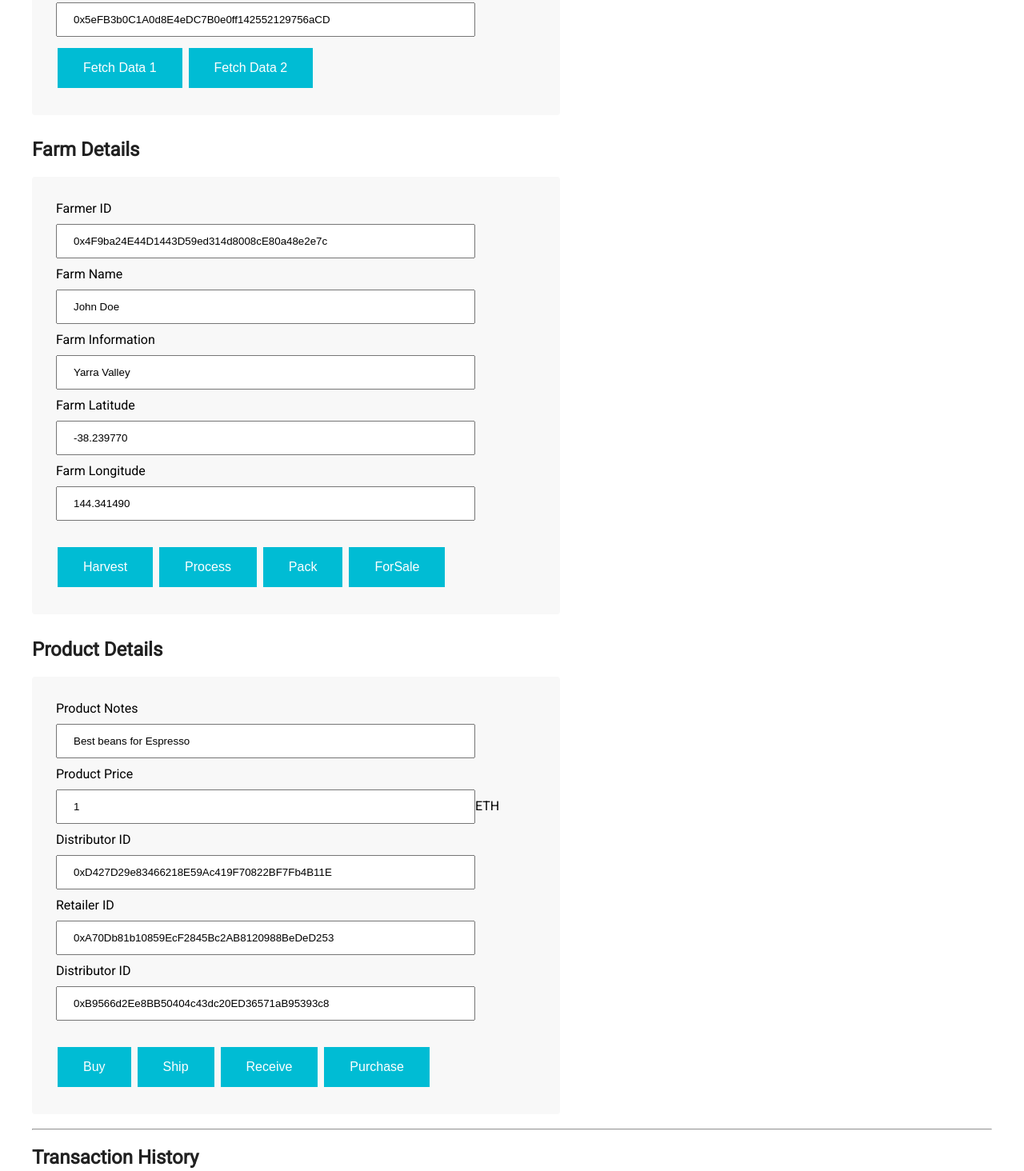
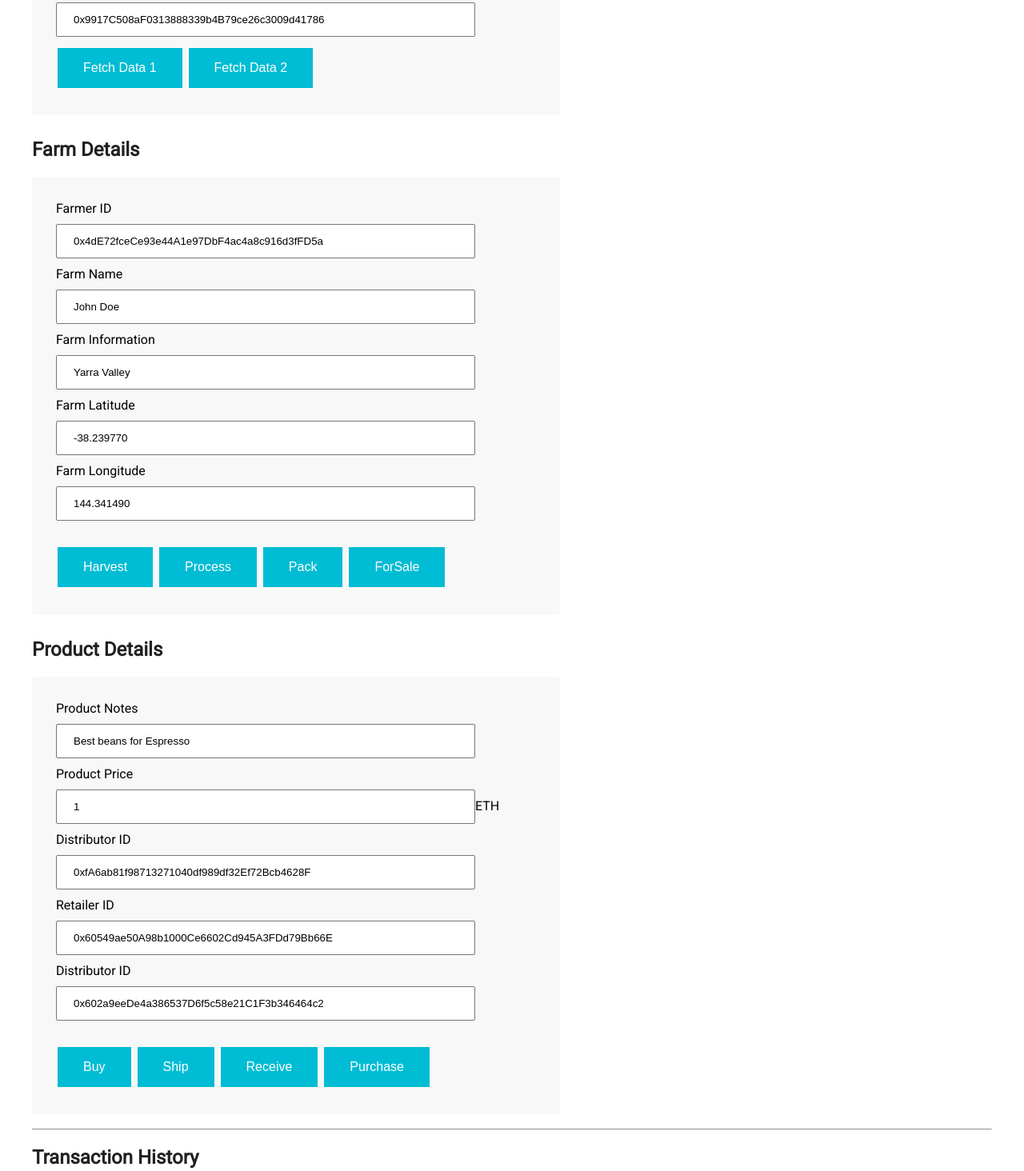
Before and after one commit to ismail-30/Udacity_Blockchain_project3, a website: page project-6/src/index.html in a window 1280 px wide. Shown: the part 591-2055 px from the top of the page at 80% size. Drawn offline with nearby package versions, Linux system fonts and the light colour scheme; files that its build step writes are made by us from their sources; no server answers; files whose address does not match are found by name.

Commit message:
Update address in index.html

```diff
--- a/project-6/src/index.html
+++ b/project-6/src/index.html
@@ -35,7 +35,7 @@
             <input type="number" id="upc" name="upc" value=1><br>
             Current Owner ID
             <br>
-            <input type="text" id="ownerID" name="ownerID" value="0x5eFB3b0C1A0d8E4eDC7B0e0ff142552129756aCD" size="50"><br>
+            <input type="text" id="ownerID" name="ownerID" value="0x9917C508aF0313888339b4B79ce26c3009d41786" size="50"><br>
             <div class=button-div>
                 <button class="btn-fetchOne" id="button" type="button" data-id="9">Fetch Data 1</button>
                 <button class="btn-fetchTwo" id="button" type="button" data-id="10">Fetch Data 2</button>
@@ -46,7 +46,7 @@
         <div class="form-group">
             Farmer ID
             <br>
-            <input type="text" id="originFarmerID" name="originFarmerID" value="0x4F9ba24E44D1443D59ed314d8008cE80a48e2e7c"
+            <input type="text" id="originFarmerID" name="originFarmerID" value="0x4dE72fceCe93e44A1e97DbF4ac4a8c916d3fFD5a"
                 size="50"><br>
             Farm Name
             <br>
@@ -77,16 +77,16 @@
             <input type="number" id="productPrice" name="productPrice" value=1>ETH<br>
             Distributor ID
             <br>
-            <input type="text" id="distributorID" name="distributorID" value="0xD427D29e83466218E59Ac419F70822BF7Fb4B11E"
+            <input type="text" id="distributorID" name="distributorID" value="0xfA6ab81f98713271040df989df32Ef72Bcb4628F"
                 size="50">
             <br>
             Retailer ID
             <br>
-            <input type="text" id="retailerID" name="retailerID" value="0xA70Db81b10859EcF2845Bc2AB8120988BeDeD253"
+            <input type="text" id="retailerID" name="retailerID" value="0x60549ae50A98b1000Ce6602Cd945A3FDd79Bb66E"
                 size="50"><br>
             Distributor ID
             <br>
-            <input type="text" id="consumerID" name="consumerID" value="0xB9566d2Ee8BB50404c43dc20ED36571aB95393c8"
+            <input type="text" id="consumerID" name="consumerID" value="0x602a9eeDe4a386537D6f5c58e21C1F3b346464c2"
                 size="50"><br>
             <br>
             <button class="btn-buy" id="button" type="button" data-id="5">Buy</button>
```
